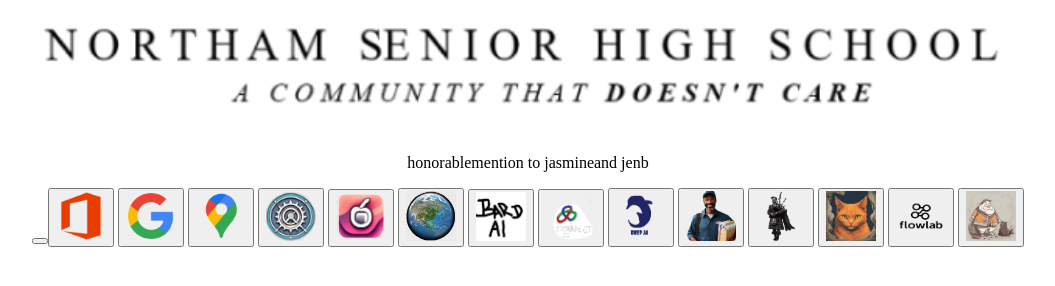
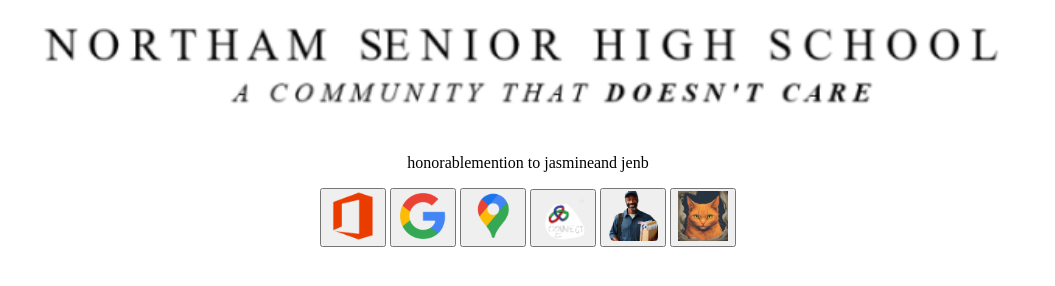
Before and after one commit to OST2J/northam, a plain HTML site: page index.html in a window 1280 px wide. Shown: the whole page, without its empty margins (112-1167 px from the left). Drawn offline with Linux system fonts and the light colour scheme.

Commit message:
Update index.html

```diff
--- a/index.html
+++ b/index.html
@@ -7,26 +7,12 @@
 <P>honorablemention to jasmineand jenb</P>
 </div>
 <div>
-<button class="btn">
 <a href="https://www.office.com/"><button class="btn"><img src="office365.png" width="50px"></button></a>
 <a href="https://www.google.com/"><button class="btn"><img src="google.png" width="50px"></button></a>
 <a href="https://www.google.com/maps/"><button class="btn"><img src="maps.png" alt="maps" width="50px"></button></a>
-
-
-<a href="chrome://settings/"><button class="btn"><img src="settings.png" alt="settings" width="50px"></button></a>
-<!--<a href="https://educationwaeduau-my.sharepoint.com/:o:/r/personal/vaughn_lipman_education_wa_edu_au/Documents/Class%20Notebooks/(2023)%20Year%2010%20Digital%20Tech?d=w1fd1284736b544ecb091ad439e67c98a&csf=1&web=1&e=4ng04A"><button class="btn">o n e n o t e - d i g i</button></a>-->
-
-<a href="https://music.apple.com/us/browse"><button class="btn"><img src="music.png" alt="music" width="50px"></button></a>
-<a href="https://earth.google.com/web/@0,-2.41569995,0a,22251752.77375655d,35y,0h,0t,0r"><button class="btn"><img src="earth.png" alt="earth" width="50px"></button></a>
-<a href="https://gemini.google.com/app"><button class="btn"><img src="bard.png" alt="bard" width="50px"></button></a>
 <a href="https://login.det.wa.edu.au/oam/server/obrareq.cgi?encquery%3DQLsWJ%2FarCMeL8bIf0oP42yAQqn3bKOIaj7GiN94kzgBao4pH0qQlkwlJ2ngudsR%2Bbc%2B4Owa28RJlt9qxOCjFucxGqeC1KZS10ZsgKCMcKGLmYVf%2FAnqFL%2BcZzr50o%2BRyjwE2mZ16d2%2Fje1ZsiJ7g22BkkNrezqFWc5y1pztMQl97gQiN0LXpNfpiXOGKev48wWJmlj8T%2BpoqJQOThs%2B63z17GNIWKFfI5e7zWkzT7b%2Fy1pM0FXpV%2F0nLXfmtUakIPMGRK2xPAt125l754K%2BZ6A%3D%3D%20agentid%3DCONNECT_AWS%20ver%3D1%20crmethod%3D2%26cksum%3De532bb6bfaa1bc1bb8c90280e858db17bbaede9c"><button class="btn"><img src="connect.png" alt="connect" width="50px"></button></a>
-<a href="https://deepai.org/machine-learning-model/text2img"><button class="btn"><img src="deep.png" alt="deep" width="50px"></button></a>
 <a href="https://outlook.office.com/mail/"><button class="btn"><img src="mail.png" alt="outlook" width="50px"><div><center></center></div></button></a>
-<a href="https://chrome.soundation.com/"><button class="btn"><img src="soundation.png" alt="soundation" width="50px"><div><center></center></div></button></a>
 <a href="https://scratch.mit.edu/"><button class="btn"><img src="scratch.png" alt="img" width="50px"><div><center></center></div></button></a>
-<a href="https://flowlabs.io/"><button class="btn"><img src="flowlab.png" alt="img" width="50px"><div><center></center></div></button></a>
-<a href="https://github.com/"><button class="btn"><img src="github.png" alt="img" width="50px"><div><center></center></div></button></a>
-</button>
 </div>
 </center>
 </body>
```
